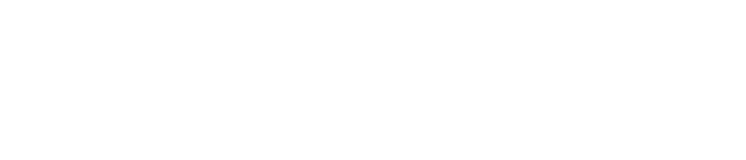
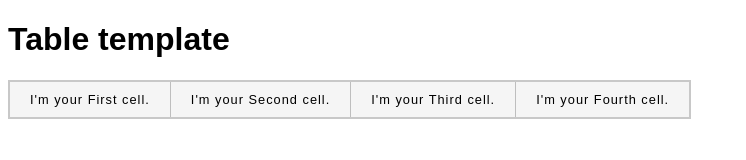
Before and after one commit to Don-Doricent/Advanced_html_css, a plain HTML site: page index.html in a window 1280 px wide. Shown: the whole page, without its empty margins (0-746 px from the left). Drawn offline with Linux system fonts and the light colour scheme.

Commit message:
made a few cells with html.

```diff
--- a/index.html
+++ b/index.html
@@ -1,12 +1,20 @@
 <!DOCTYPE html>
-<html lang="en">
-<head>
-    <meta charset="UTF-8">
-    <meta http-equiv="X-UA-Compatible" content="IE=edge">
-    <meta name="viewport" content="width=device-width, initial-scale=1.0">
-    <title>Advance HTML CSS</title>
-</head>
-<body>
+<html lang="en-us">
+  <head>
+    <meta charset="utf-8">
+    <meta name="viewport" content="width=device-width">
+    <title>Table template</title>
+    <link href="style.css" rel="stylesheet" type="text/css">
+  </head>
+  <body>
+    <h1>Table template</h1>
+    <table>
+        <td>I'm your First cell.</td>
+        <td>I'm your Second cell.</td>
+        <td>I'm your Third cell.</td>
+        <td>I'm your Fourth cell.</td>
+    </table>
 
-</body>
+
+  </body>
 </html>
--- a/style.css
+++ b/style.css
@@ -0,0 +1,35 @@
+html {
+    font-family: sans-serif;
+  }
+
+  table {
+    border-collapse: collapse;
+    border: 2px solid rgb(200,200,200);
+    letter-spacing: 1px;
+    font-size: 0.8rem;
+  }
+
+  td, th {
+    border: 1px solid rgb(190,190,190);
+    padding: 10px 20px;
+  }
+
+  th {
+    background-color: rgb(235,235,235);
+  }
+
+  td {
+    text-align: center;
+  }
+
+  tr:nth-child(even) td {
+    background-color: rgb(250,250,250);
+  }
+
+  tr:nth-child(odd) td {
+    background-color: rgb(245,245,245);
+  }
+
+  caption {
+    padding: 10px;
+  }
```
